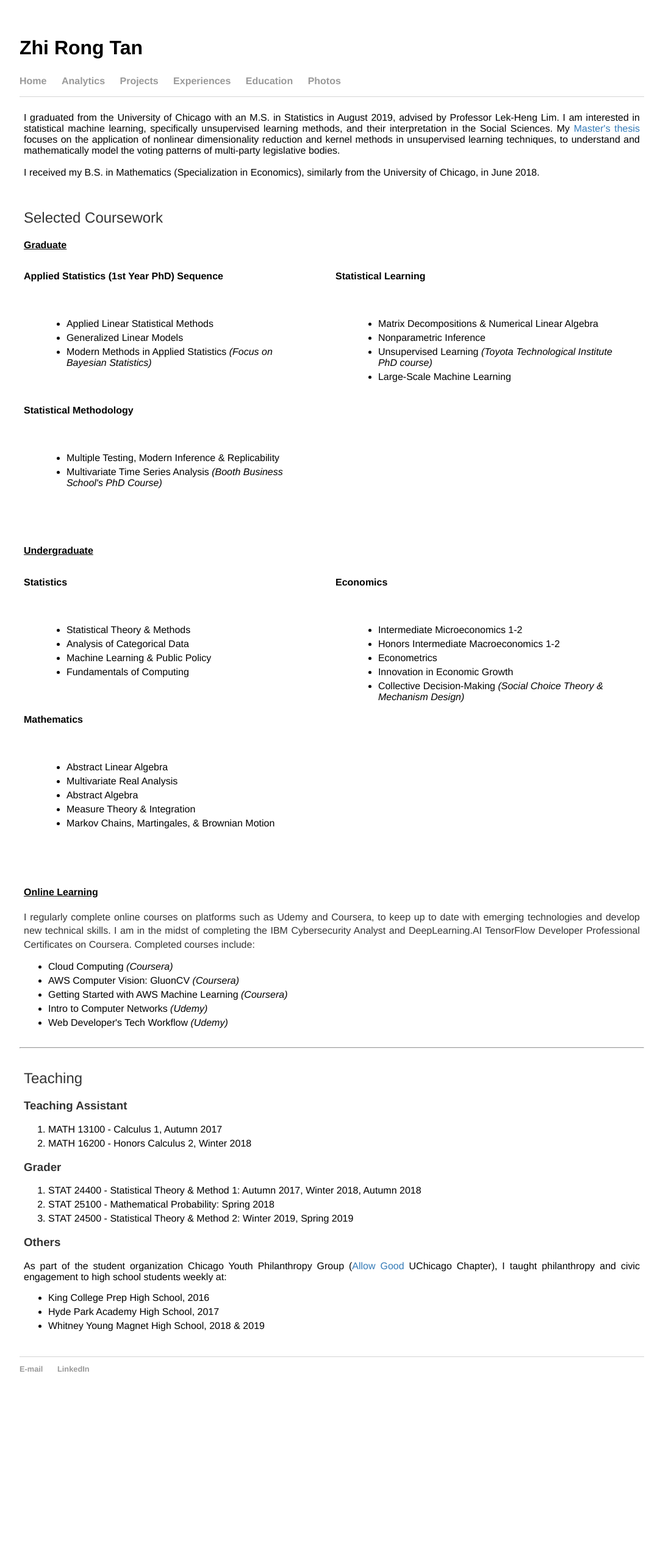
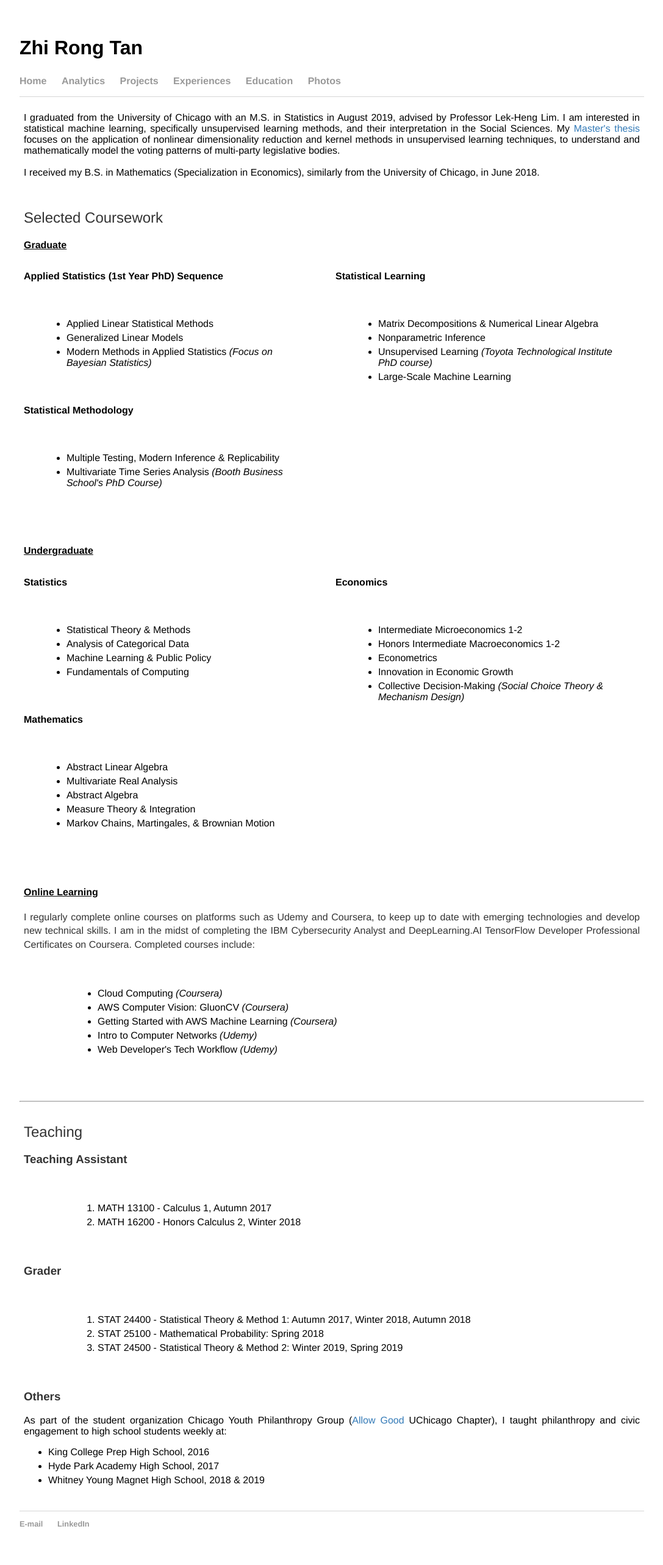
Before and after one commit to tanzhirong/tanzhirong.github.io, a Jekyll site: the page built from acad/index.html, in a window 1280 px wide. Shown: the whole page at 61% size, without its empty margins (96-1183 px from the left). Built offline with Jekyll 4.4.1, drawn with Linux system fonts in a browser that asks for light colours; before the commit the page ends 2312 px from its top, so only the background shows below that.

Commit message:
Update index.html

```diff
--- a/acad/index.html
+++ b/acad/index.html
@@ -89,7 +89,7 @@
             <h4><u>Online Learning</u></h4>
             <p>I regularly complete online courses on platforms such as Udemy and Coursera, to keep up to date with emerging technologies and develop new technical skills. I am in the midst of completing the IBM Cybersecurity Analyst and DeepLearning.AI
                 TensorFlow Developer Professional Certificates on Coursera. Completed courses include:</p>
-            <ul>
+            <ul class="justify_ul">
                 <li>Cloud Computing <i>(Coursera)</i></li>
                 <li>AWS Computer Vision: GluonCV <i>(Coursera)</i></li>
                 <li>Getting Started with AWS Machine Learning <i>(Coursera)</i></li>
@@ -106,12 +106,12 @@
         <td>
             <h2>Teaching</h2>
             <h3>Teaching Assistant</h3>
-            <ol>
+            <ol class="justify_ul">
                 <li>MATH 13100 - Calculus 1, Autumn 2017</li>
                 <li>MATH 16200 - Honors Calculus 2, Winter 2018</li>
             </ol>
             <h3>Grader</h3>
-            <ol>
+            <ol class="justify_ul">
                 <li>STAT 24400 - Statistical Theory & Method 1: Autumn 2017, Winter 2018, Autumn 2018</li>
                 <li>STAT 25100 - Mathematical Probability: Spring 2018</li>
                 <li>STAT 24500 - Statistical Theory & Method 2: Winter 2019, Spring 2019</li>
```
